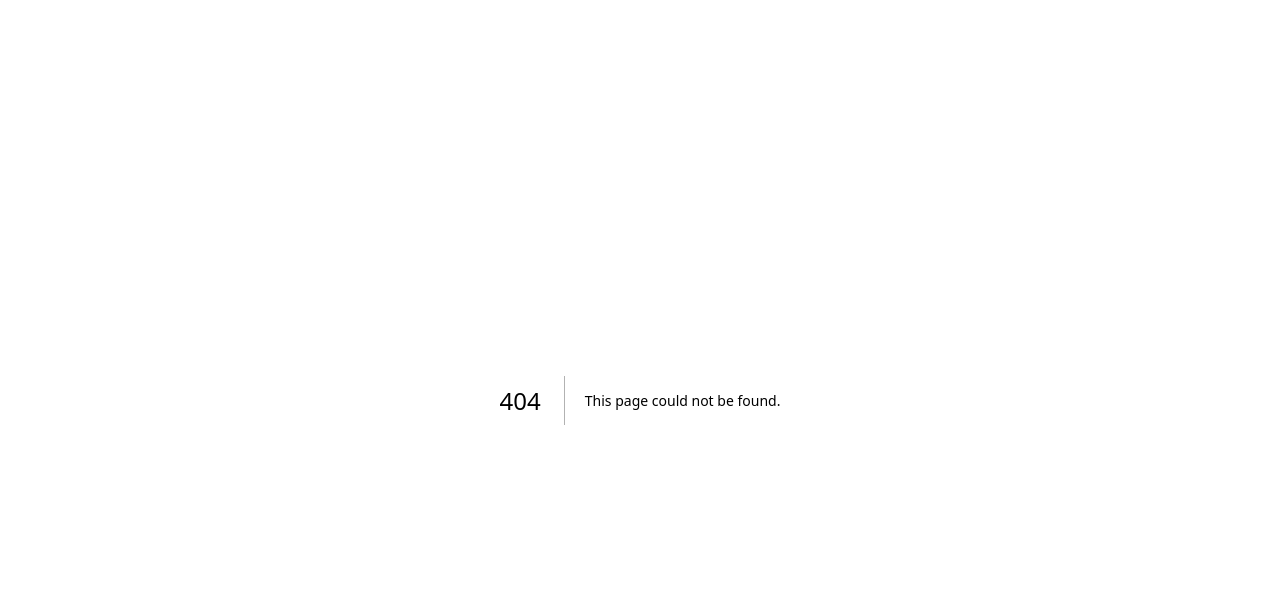
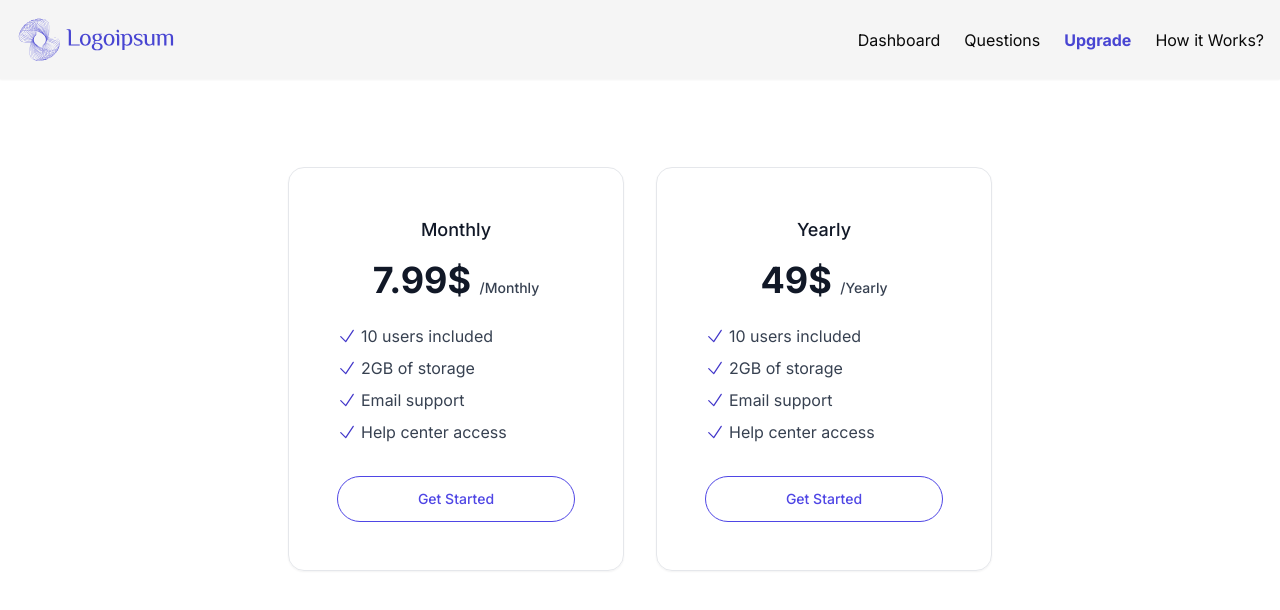
Before and after one commit to ArshiyaArora/ai-mock-interview-app, a Next.js app: page /dashboard/upgrade in a window 1280 px wide. Before the commit this address had no page. Shown: the top 610 px of the page. Built offline with nearby package versions, Linux system fonts and the light colour scheme; no server answers.

Commit message:
Added upgrade option

```diff
--- a/app/dashboard/_components/AddNewInterview.jsx
+++ b/app/dashboard/_components/AddNewInterview.jsx
@@ -60,7 +60,7 @@ function AddNewInterview() {
                 console.log("Inserted ID:", resp);
                 if(resp){
                     setOpenDialog(false);
-                    router.push('/dashboard/interview' + resp[0]?.mockId)
+                    router.push('/dashboard/interview/' + resp[0]?.mockId)
                 }
             }
         } catch (error) {
--- a/app/dashboard/_components/Header.jsx
+++ b/app/dashboard/_components/Header.jsx
@@ -3,6 +3,7 @@ import React, { useEffect } from 'react'
 import Image from 'next/image'
 import { UserButton } from '@clerk/nextjs'
 import { usePathname } from 'next/navigation'
+import Link from 'next/link'
 
 function Header() {
 
@@ -17,7 +18,9 @@ function Header() {
         <ul className='hidden md:flex gap-6'>
             <li className={`hover:text-primary hover:font-bold transition-all cursor-pointer ${path=='/dashboard' && 'text-primary font-bold'}`}>Dashboard</li>
             <li className={`hover:text-primary hover:font-bold transition-all cursor-pointer ${path=='/dashboard/questions' && 'text-primary font-bold'}`}>Questions</li>
-            <li className={`hover:text-primary hover:font-bold transition-all cursor-pointer ${path=='/dashboard/upgrade' && 'text-primary font-bold'}`}>Upgrade</li>
+            <Link href="/dashboard/upgrade">
+              <li className={`hover:text-primary hover:font-bold transition-all cursor-pointer ${path=='/dashboard/upgrade' && 'text-primary font-bold'}`}>Upgrade</li>
+            </Link>
             <li className={`hover:text-primary hover:font-bold transition-all cursor-pointer ${path=='/dashboard/how' && 'text-primary font-bold'}`}>How it Works?</li>
         </ul>
         <UserButton/>
--- /dev/null
+++ b/app/dashboard/_components/InterviewItemCard.jsx
@@ -0,0 +1,28 @@
+import React from 'react'
+import { Button } from '@/components/ui/button'
+import { useRouter } from 'next/navigation';
+
+function InterviewItemCard({interview}) {
+
+    const router = useRouter();
+    const onStart= ()=>{
+        router.push('/dashboard/interview/' + interview?.mockId)
+    }
+
+    const onFeedbackPress=()=>{
+        router.push('/dashboard/interview/' + interview.mockId + "/feedback")
+    }
+    return (
+        <div className='border shadow-md rounded-lg p-3'>
+            <h2 className='font-bold text-primary'>{interview?.jobPosition}</h2>
+            <h2 className='text-sm text-gray-600'>{interview?.jobExperience} Years of Experience</h2>
+            <h2 className='text-xs text-gray-400'>Created At: {interview.createdAt}</h2>
+            <div className='flex justify-between mt-2 gap-5'>
+                <Button size="sm" variant="outline" className="w-full" onClick={onFeedbackPress}>Feedback</Button>
+                <Button size='sm' className="w-full" onClick={onStart}>Start</Button>
+            </div>
+        </div>
+    )
+}
+
+export default InterviewItemCard
--- /dev/null
+++ b/app/dashboard/_components/InterviewList.jsx
@@ -0,0 +1,42 @@
+"use client"
+import React, { useEffect, useState } from 'react'
+import { useUser } from '@clerk/nextjs';
+import { MockInterview } from '@/utils/schema';
+import { db } from '@/utils/db';
+import { desc, eq } from 'drizzle-orm';
+import InterviewItemCard from './InterviewItemCard';
+
+function InterviewList() {
+    const {user} = useUser();
+    const [interviewList,setInterviewList] = useState([]);
+
+    useEffect(()=>{
+        user && GetInterviewList();
+    },[user])
+
+    const GetInterviewList = async()=>{
+        const result = await db.select()
+        .from(MockInterview)
+        .where(eq(MockInterview.createdBy,user?.primaryEmailAddress?.emailAddress))
+        .orderBy(desc(MockInterview.id))
+
+        console.log(result)
+        setInterviewList(result);
+    }
+
+  return (
+    <div>
+        <h2 className='font-medium text-xl'>Previous Mock Interview</h2>
+
+        <div className='grid grid-cols-1 md:grid-cols-2 lg:grid-cols-3 gap-5 my-3'>
+            {interviewList && interviewList.map((interview,index)=>(
+                <InterviewItemCard
+                interview = {interview}
+                key = {index}/>
+            ))}
+        </div>
+    </div>
+  )
+}
+
+export default InterviewList
--- /dev/null
+++ b/app/dashboard/_components/PricingPlan.jsx
@@ -0,0 +1,16 @@
+import { duration } from "moment";
+
+export default[
+    {
+        link :"https://buy.stripe.com/test_6oEbLk4vT6kIaWs3cd",
+        price : 7.99,
+        priceId:"price_1PgYSKHVSMWyjhnHU57voKFJ",
+        duration:'Monthly'
+    },
+    {
+        link :"https://buy.stripe.com/test_5kA16G5zXcJ67Kg6oo",
+        price : 49.00,
+        priceId:"price_1PgYKlHVSMWyjhnHLloQ215V",
+        duration:'Yearly'
+    }
+]
--- a/app/dashboard/interview/[interviewId]/feedback/page.jsx
+++ b/app/dashboard/interview/[interviewId]/feedback/page.jsx
@@ -33,10 +33,14 @@ function Feedback({params}) {
 
   return (
     <div className='p-10'>
+      {
+      feedbackList?.length == 0?
+      <h2 className='font-bold text-xl text-gray-500'>No Interview Feedback Record Found!!</h2>
+      :
+      <>
+
       <h2 className='text-3xl font-bold text-green-500'>Congratulations!</h2>
       <h2 className='font-bold text-2xl'>Here is your interview feedback</h2>
-      <h2 className='text-primary text-lg my-3'>Your overall interview rating: <strong>7/10</strong></h2>
-
       <h2 className='text-sm text-gray-500'>Find below, interview question with correct answer, your answer and feedback for improvement</h2>
       {feedbackList.length && feedbackList.map((item,index)=>(
         <Collapsible key = {index} className='mt-7'>
@@ -53,6 +57,7 @@ function Feedback({params}) {
           </CollapsibleContent>
         </Collapsible>
       ))}
+      </>}
 
       <Button onClick={()=>router.replace('/dashboard')}>Go Home</Button>
 
--- a/app/dashboard/interview/[interviewId]/start/_components/QuestionSection.jsx
+++ b/app/dashboard/interview/[interviewId]/start/_components/QuestionSection.jsx
@@ -1,5 +1,6 @@
 import { Lightbulb, Volume2 } from 'lucide-react';
 import React from 'react';
+
 
 function QuestionSection({ mockInterviewQuestion, activeQuestionIndex }) {
 
@@ -18,8 +19,8 @@ function QuestionSection({ mockInterviewQuestion, activeQuestionIndex }) {
       <div className='grid grid-cols-2 md:grid-cols-3 lg:grid-cols-4 gap-5'>
         {mockInterviewQuestion && mockInterviewQuestion.map((question, index) => (
           <h2
-            className={`p-2 rounded-full text-xs md:text-sm text-center cursor-pointer ${
-              activeQuestionIndex === index ? 'bg-primary text-white' : 'bg-secondary'
+            className={`p-2 border rounded-full text-xs md:text-sm text-center cursor-pointer ${
+              activeQuestionIndex === index && 'bg-primary text-white'
             }`}
           >
             Question #{index + 1}
--- a/app/dashboard/page.jsx
+++ b/app/dashboard/page.jsx
@@ -1,6 +1,7 @@
 import { UserButton } from '@clerk/nextjs'
 import React from 'react'
 import AddNewInterview from './_components/AddNewInterview'
+import InterviewList from './_components/InterviewList'
 
 function Dashboard() {
   return (
@@ -11,6 +12,9 @@ function Dashboard() {
       <div className='grid grid-cols-1 md:grid-cols-3 my-5'>
         <AddNewInterview/>
       </div>
+
+      {/* Previous Interview List */}
+      <InterviewList/>
     </div>
 
   )
--- /dev/null
+++ b/app/dashboard/upgrade/page.jsx
@@ -0,0 +1,105 @@
+"use client"
+import React from 'react'
+import PricingPlan from '../_components/PricingPlan'
+import { useUser } from '@clerk/nextjs'
+
+function Upgrade() {
+    const {user} = useUser();
+  return (
+    <div className='p-10'>
+        <div className="mx-auto max-w-3xl px-4 py-8 sm:px-6 sm:py-12 lg:px-8">
+            <div className="grid grid-cols-1 gap-4 sm:grid-cols-2 sm:items-center md:gap-8">
+                {PricingPlan.map((item,index)=>(
+                    <div key={index} className="rounded-2xl border border-gray-200 p-6 shadow-sm sm:px-8 lg:p-12">
+                    <div className="text-center">
+                        <h2 className="text-lg font-medium text-gray-900">
+                        {item.duration}
+                        <span className="sr-only">Plan</span>
+                        </h2>
+
+                        <p className="mt-2 sm:mt-4">
+                        <strong className="text-3xl font-bold text-gray-900 sm:text-4xl"> {item.price}$ </strong>
+
+                        <span className="text-sm font-medium text-gray-700">/{item.duration}</span>
+                        </p>
+                    </div>
+
+                    <ul className="mt-6 space-y-2">
+                        <li className="flex items-center gap-1">
+                        <svg
+                            xmlns="http://www.w3.org/2000/svg"
+                            fill="none"
+                            viewBox="0 0 24 24"
+                            strokeWidth="1.5"
+                            stroke="currentColor"
+                            className="size-5 text-indigo-700"
+                        >
+                            <path strokeLinecap="round" strokeLinejoin="round" d="M4.5 12.75l6 6 9-13.5" />
+                        </svg>
+
+                        <span className="text-gray-700"> 10 users included </span>
+                        </li>
+
+                        <li className="flex items-center gap-1">
+                        <svg
+                            xmlns="http://www.w3.org/2000/svg"
+                            fill="none"
+                            viewBox="0 0 24 24"
+                            strokeWidth="1.5"
+                            stroke="currentColor"
+                            className="size-5 text-indigo-700"
+                        >
+                            <path strokeLinecap="round" strokeLinejoin="round" d="M4.5 12.75l6 6 9-13.5" />
+                        </svg>
+
+                        <span className="text-gray-700"> 2GB of storage </span>
+                        </li>
+
+                        <li className="flex items-center gap-1">
+                        <svg
+                            xmlns="http://www.w3.org/2000/svg"
+                            fill="none"
+                            viewBox="0 0 24 24"
+                            strokeWidth="1.5"
+                            stroke="currentColor"
+                            className="size-5 text-indigo-700"
+                        >
+                            <path strokeLinecap="round" strokeLinejoin="round" d="M4.5 12.75l6 6 9-13.5" />
+                        </svg>
+
+                        <span className="text-gray-700"> Email support </span>
+                        </li>
+
+                        <li className="flex items-center gap-1">
+                        <svg
+                            xmlns="http://www.w3.org/2000/svg"
+                            fill="none"
+                            viewBox="0 0 24 24"
+                            strokeWidth="1.5"
+                            stroke="currentColor"
+                            className="size-5 text-indigo-700"
+                        >
+                            <path strokeLinecap="round" strokeLinejoin="round" d="M4.5 12.75l6 6 9-13.5" />
+                        </svg>
+
+                        <span className="text-gray-700"> Help center access </span>
+                        </li>
+                    </ul>
+
+                    <a
+                        href={item.link + '?prefilled_email='+user?.primaryEmailAddress.emailAddress}
+                        target = '_blank'
+                        className="mt-8 block rounded-full border border-indigo-600 bg-white px-12 py-3 text-center text-sm font-medium text-indigo-600 hover:ring-1 hover:ring-indigo-600 focus:outline-none focus:ring active:text-indigo-500"
+                    >
+                        Get Started
+                    </a>
+                    </div>
+                ))}
+
+            </div>
+            </div>
+    </div>
+  )
+}
+
+export default Upgrade
```
